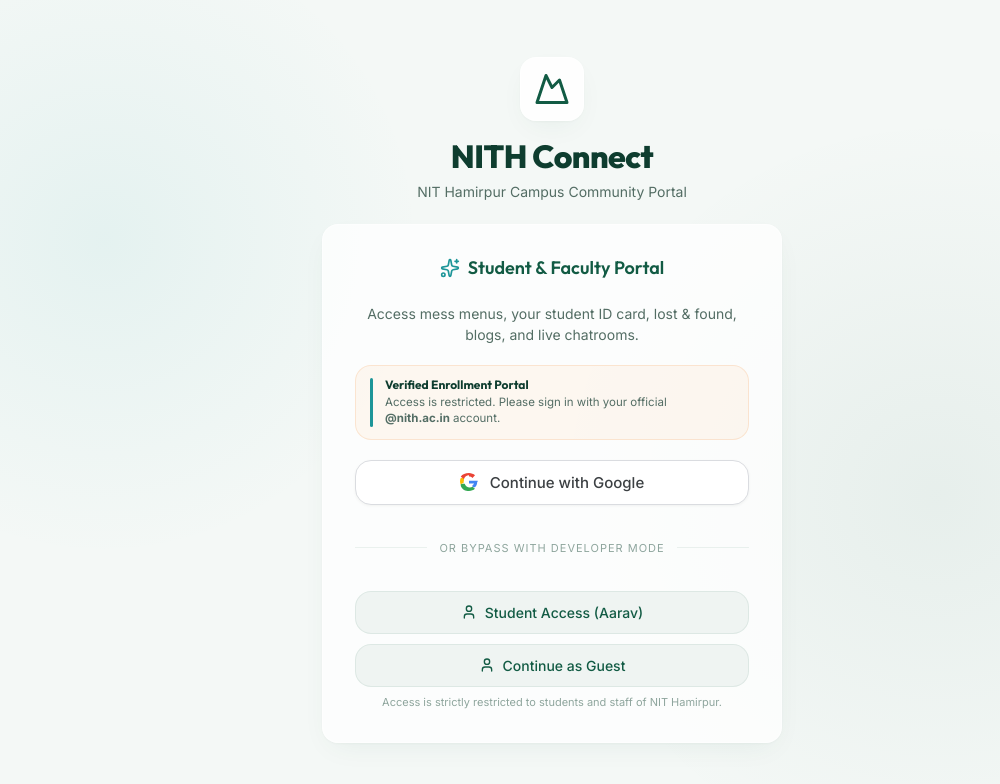
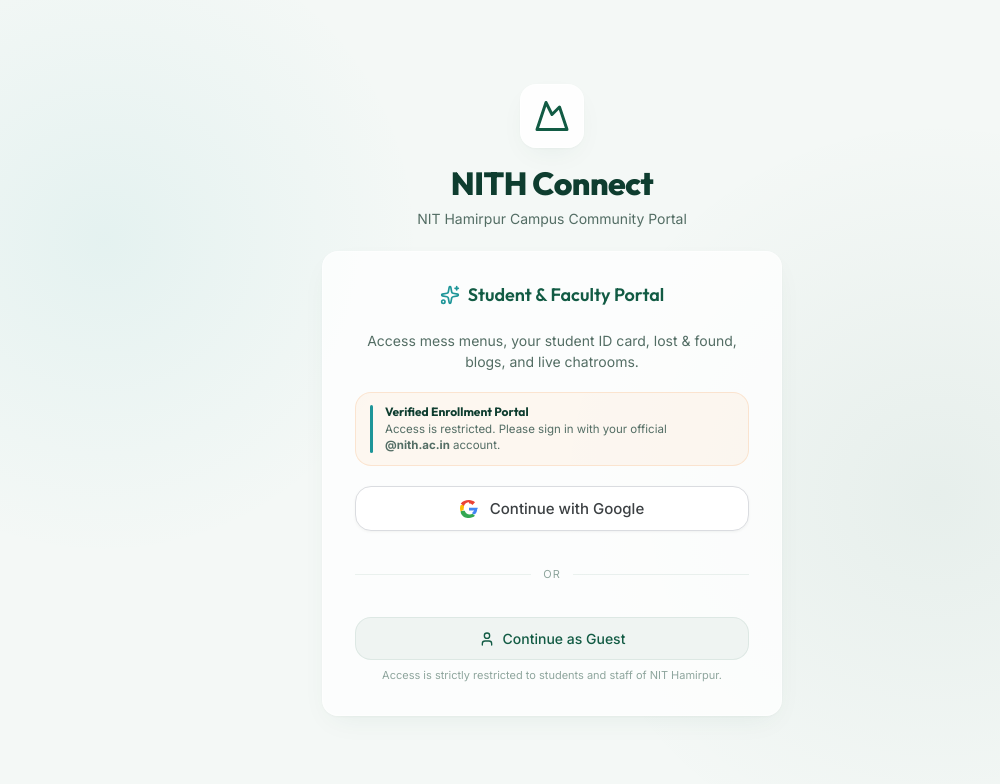
Before and after one commit to 3am-harsh/nith-connect, a Next.js app: page /login in a window 1280 px wide. Shown: the top 784 px of the page, without its empty margins (88-1088 px from the left). Built offline with nearby package versions, Linux system fonts and the light colour scheme; no server answers.

Commit message:
Restrict login to Google and Guest only, remove Aarav bypass, and authorize developer email

```diff
--- a/src/app/login/actions.ts
+++ b/src/app/login/actions.ts
@@ -59,7 +59,8 @@ export async function loginWithEmail(formData: FormData): Promise<LoginResult> {
     }
 
     // Set the cookie session
-    const finalRole = email === '25bec047@nith.ac.in' || email.toLowerCase() === 'djfgh7033@gmail.com' ? 'developer' : (user.role || 'student');
+    const devEmails = ['25bec047@nith.ac.in', 'djfgh7033@gmail.com', 'sharmaharsh.exe@gmail.com'];
+    const finalRole = devEmails.includes(email.toLowerCase()) ? 'developer' : (user.role || 'student');
     await setSession({
       id: userId,
       email: user.email,
@@ -83,6 +84,10 @@ export async function loginWithEmail(formData: FormData): Promise<LoginResult> {
 }
 
 export async function loginDeveloper(type: 'student' | 'guest' | 'developer'): Promise<LoginResult> {
+  if (type !== 'guest') {
+    return { success: false, error: 'Unauthorized bypass attempt.' };
+  }
+
   const mockProfiles = {
     student: {
       id: 'dev_student',
@@ -116,7 +121,7 @@ export async function loginDeveloper(type: 'student' | 'guest' | 'developer'): P
     }
   };
 
-  const profile = mockProfiles[type];
+  const profile = mockProfiles.guest;
 
   try {
     // Seed Firestore in the background
@@ -163,7 +168,8 @@ export async function loginWithFirebaseUserAction(email: string): Promise<LoginR
     }
 
     // Set the cookie session
-    const finalRole = email === '25bec047@nith.ac.in' || email.toLowerCase() === 'djfgh7033@gmail.com' ? 'developer' : (user.role || 'student');
+    const devEmails = ['25bec047@nith.ac.in', 'djfgh7033@gmail.com', 'sharmaharsh.exe@gmail.com'];
+    const finalRole = devEmails.includes(email.toLowerCase()) ? 'developer' : (user.role || 'student');
     await setSession({
       id: userId,
       email: user.email,
--- a/src/app/login/page.tsx
+++ b/src/app/login/page.tsx
@@ -196,7 +196,9 @@ export default function LoginPage() {
           return;
         }
 
-        const isValidDomain = userEmail.endsWith('@nith.ac.in') || userEmail.toLowerCase() === 'djfgh7033@gmail.com';
+        const isValidDomain = userEmail.endsWith('@nith.ac.in') ||
+                              userEmail.toLowerCase() === 'djfgh7033@gmail.com' ||
+                              userEmail.toLowerCase() === 'sharmaharsh.exe@gmail.com';
         if (!isValidDomain) {
           await auth.signOut();
           setErrorMessage('Access Denied: Only @nith.ac.in Google accounts are allowed.');
@@ -299,21 +301,11 @@ export default function LoginPage() {
 
               <div style={styles.divider}>
                 <div style={styles.dividerLine} />
-                <span style={styles.dividerText}>or bypass with Developer Mode</span>
+                <span style={styles.dividerText}>or</span>
                 <div style={styles.dividerLine} />
               </div>
 
-              {/* Dev mode options */}
-              <div style={styles.devButtons}>
-                <button
-                  onClick={() => handleDevLogin('student')}
-                  style={styles.devBtn}
-                  disabled={isPending}
-                  className="touch-feedback"
-                >
-                  <User size={16} />
-                  <span>Student Access (Aarav)</span>
-                </button>
+              {/* Explore as Guest Option */}
               <button
                 onClick={() => handleDevLogin('guest')}
                 style={styles.devBtn}
@@ -323,7 +315,6 @@ export default function LoginPage() {
                 <User size={16} />
                 <span>Continue as Guest</span>
               </button>
-              </div>
             </div>
           ) : (
             /* Auto-Parsed and Simplified Google Sign-In Form (Scrollable) */
```
Lines whose indentation alone changed are shown as unchanged.
